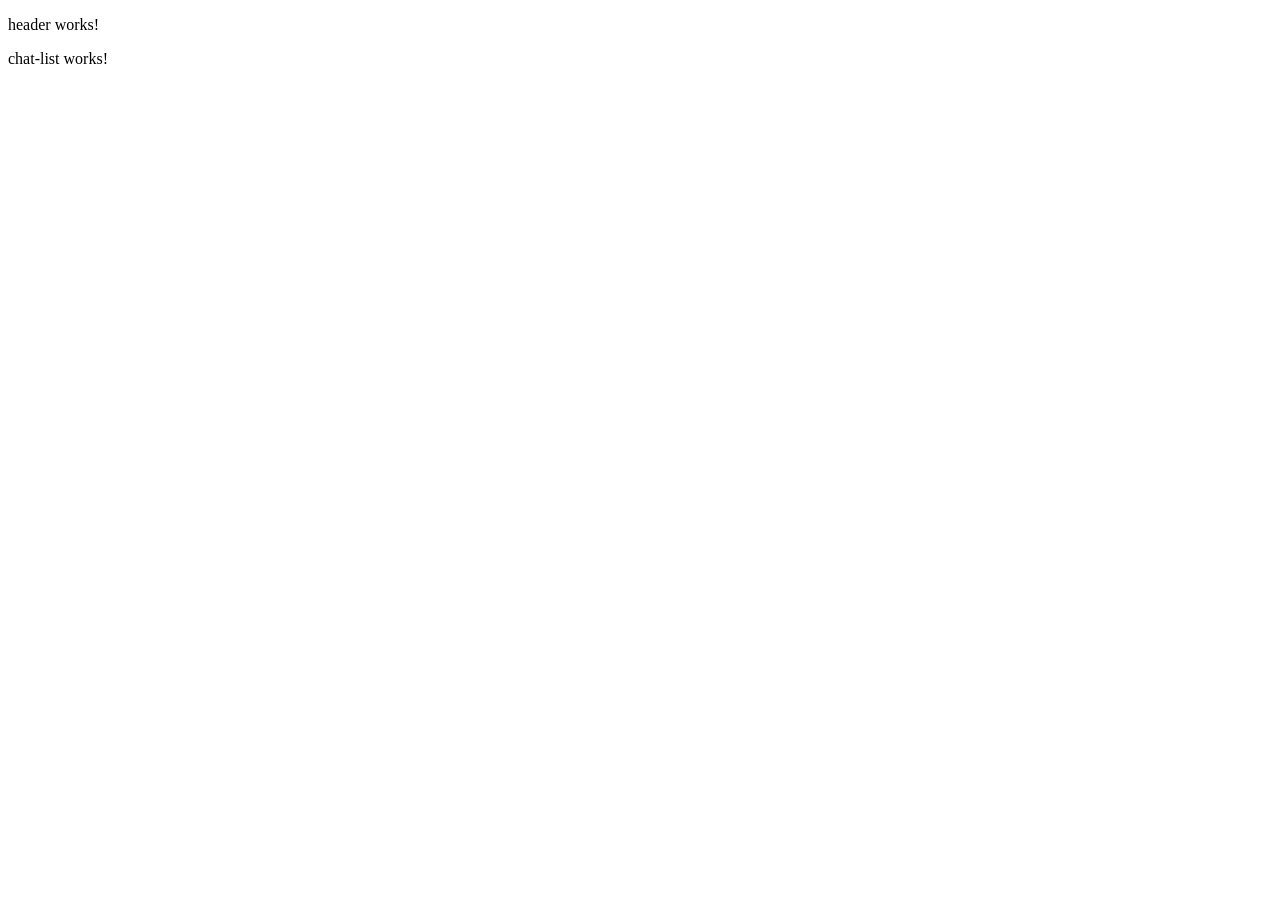
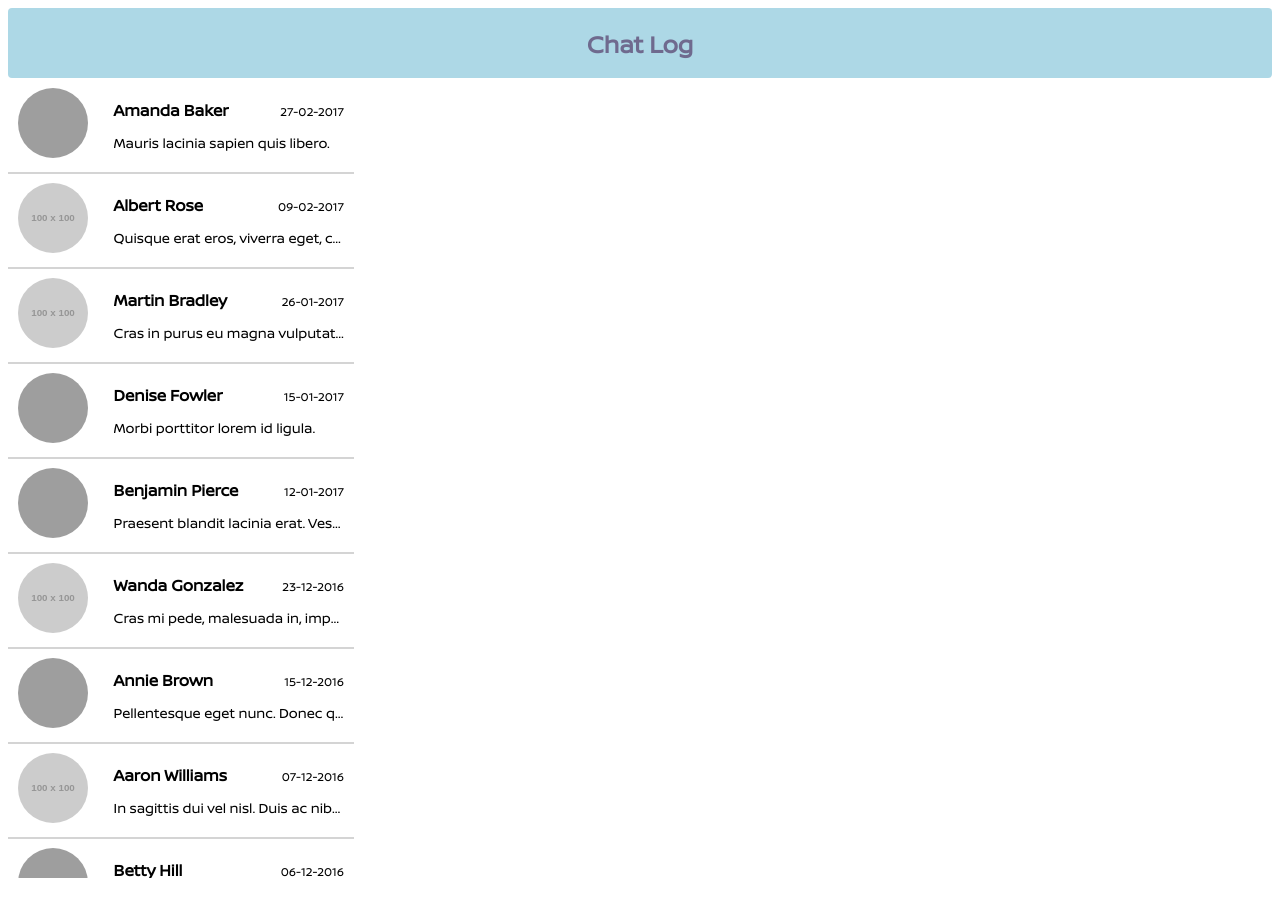
Before and after one commit to josutty/walmart-ui-assignment, an Angular app: page / in a window 1280 px wide. Shown: the top 916 px of the page. Before the commit the page ends 800 px from the top, so only its background shows below. Built offline with nearby package versions, Linux system fonts and the light colour scheme; grey boxes are pictures that could not be loaded.

Commit message:
function implemented

```diff
--- a/src/app/core/header/header.component.html
+++ b/src/app/core/header/header.component.html
@@ -1,3 +1,3 @@
-<p>
-  header works!
-</p>
+<header>
+  <div>Chat Log</div>
+</header>
--- a/src/app/core/header/header.component.scss
+++ b/src/app/core/header/header.component.scss
@@ -0,0 +1,13 @@
+header {
+    background: lightblue;
+    height: 70px;
+    border-radius: 4px;
+    box-shadow: 0px 0px 0px #000;
+    font-family: Brand Bold;
+    font-size: 24px;
+    color: #6f6a8e;
+    display: flex;
+    justify-content: center;
+    align-items: center;
+    font-weight: 900;
+}
--- a/src/app/modules/chat-log/components/chat-list/chat-list.component.html
+++ b/src/app/modules/chat-log/components/chat-list/chat-list.component.html
@@ -1,3 +1,22 @@
-<p>
-  chat-list works!
-</p>
+<html>
+<div class="outer-container">
+  <div class="box-containner" *ngFor="let item of displayData">
+    <div class="tile-position">
+      <div class="img-container">
+        <img src={{item.avatar}}
+          onerror="this.onerror=null;this.src='https://britz.mcmaster.ca/images/nouserimage.gif/image';"
+          class="img-position">
+        <span class="tooltip-email">{{item.email}}</span>
+      </div>
+      <div class="padding-left-2 details-align">
+        <div class="date-align">
+          <label class="font-weight-600">{{item.firstName}} {{item.lastName}}</label>
+          <label class="font-size-12">{{item.timestamp | date:"dd-MM-y"}}</label>
+        </div>
+        <div class="text-break font-size-14">{{item.message}}</div>
+      </div>
+    </div>
+  </div>
+</div>
+
+</html>
--- a/src/app/modules/chat-log/components/chat-list/chat-list.component.scss
+++ b/src/app/modules/chat-log/components/chat-list/chat-list.component.scss
@@ -0,0 +1,80 @@
+.img-position {
+    width: 70px;
+    height: 70px;
+    border-radius: 50%;
+}
+
+.img-container .tooltip-email {
+    visibility: hidden;
+    background-color: lightblue;
+    color: #fff;
+    text-align: center;
+    border-radius: 6px;
+    padding: 5px 7px;
+    position: absolute;
+    z-index: 1;
+  }
+
+.img-container:hover .tooltip-email  {
+    visibility: visible;
+}
+
+.outer-container {
+    overflow-y: scroll;
+    height: 100vh;
+    overflow-x: hidden;
+    max-width: 27vw;
+    min-width: 25vw;
+}
+
+.tile-position {
+    display: flex;
+    padding: 10px;
+}
+.box-containner {
+    box-shadow: 0px 0px 1px #000;
+    font-size: 16px;
+    &:hover {
+        background: aliceblue;
+        cursor: pointer;
+    }
+}
+
+.text-break {
+    overflow: hidden;
+    word-break: break-all;
+    white-space: nowrap;
+    width: 18vw;
+    text-overflow: ellipsis;
+}
+
+.details-align {
+    display: flex;
+    flex-direction: column;
+    justify-content: space-evenly;
+    width: 100%;
+}
+
+.date-align{
+    display: flex;
+    justify-content: space-between;
+    align-items: baseline;
+}
+
+@media screen and (max-width: 1200px) {
+    .outer-container {
+        max-width: 40%;
+    }
+}
+
+@media screen and (max-width: 800px) {
+    .outer-container {
+        max-width: 50%;
+    }
+}
+
+@media screen and (max-width: 400px) {
+    .date-align{
+        flex-direction: column;
+    }
+}
--- a/src/app/modules/chat-log/components/chat-list/chat-list.component.ts
+++ b/src/app/modules/chat-log/components/chat-list/chat-list.component.ts
@@ -9,27 +9,60 @@ import { ChatLogService }from '../../services/chat-log.service'
 export class ChatListComponent implements OnInit {
   memberData: any;
   messageData: any;
+  displayData: any = [];
 
   constructor(private chatLogService : ChatLogService) { }
-  // memberData:any;
-  // messageData = [];
 
   ngOnInit() {
 
+    let memberDetails = new Promise((resolve, reject) => {
+      this.chatLogService.memberList()
+      .toPromise()
+      .then(
+        data => {
+          let memberData = data;
+          resolve(memberData);
+        }
+      )
+    })
 
-    this.chatLogService.memberList().subscribe(
-      response => {
-        this.memberData = response;
-        console.log("response", this.memberData)
-      });
+    let messageDetails = new Promise((resolve, reject) => {
+      this.chatLogService.messageList()
+      .toPromise()
+      .then(
+        data => {
+          let messageData = data;
+          resolve(messageData);
+        }
+      )
+    })
 
-    this.chatLogService.messageList().subscribe(
-      response => {
-        this.messageData = response;
-      });
+    Promise.all([memberDetails, messageDetails]).then((values) => {
+      this.combineMessageMemberDetail(values)
+    })
 
-      console.log("response", this.messageData)
-      console.log("response", this.memberData)
   }
 
+  combineMessageMemberDetail(val) {
+      let memberDetails = val[0];
+      let msgDetails = val[1];
+      let memberDetailsCopy = [...memberDetails]
+      let msgDetailsCopy = [...msgDetails]
+
+      for(var msg of msgDetailsCopy) {
+        const found = memberDetailsCopy.find(element => element.id==msg.userId);
+        if(found) {
+          delete found['id'];
+          delete found['ip'];
+          msg = {...msg, ...found}
+          this.displayData.push(msg)
+        }
+
+      }
+
+      this.displayData.sort(function(a,b){return <any>new Date(b.timestamp) - <any>new Date(a.timestamp)});
+      console.log(this.displayData)
+  }
+
+
 }
--- a/src/styles.scss
+++ b/src/styles.scss
@@ -1 +1,31 @@
 /* You can add global styles to this file, and also import other style files */
+@font-face {
+    font-family: Brand Regular;
+    src: url("/assets/fonts/Brand Regular.ttf") format("truetype");
+}
+
+@font-face {
+    font-family: Brand Bold;
+    src: url("/assets/fonts/Brand Bold.ttf") format("truetype");
+}
+
+* {
+    font-family: Brand Regular;
+}
+
+.padding-left-2 {
+    padding-left: 2vw;
+}
+
+.font-weight-600 {
+     font-weight: 600;
+     font-size: 1em;
+}
+
+.font-size-14 {
+    font-size: .87em;
+}
+
+.font-size-12 {
+    font-size: 0.75em;
+}
```
Also changed, not shown: src/assets/fonts/Brand Bold.ttf (added), src/assets/fonts/Brand Regular.ttf (added).
